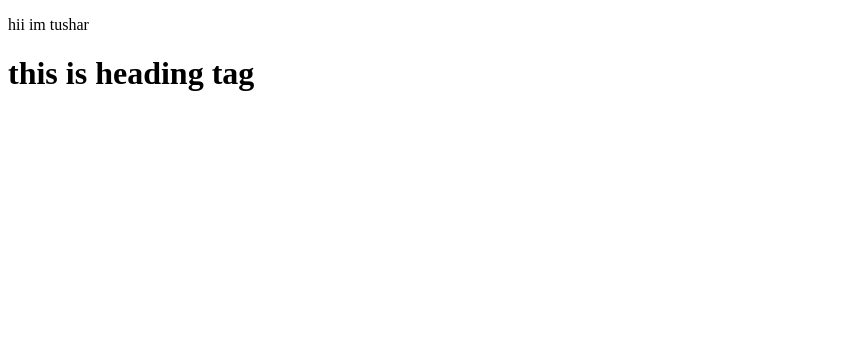
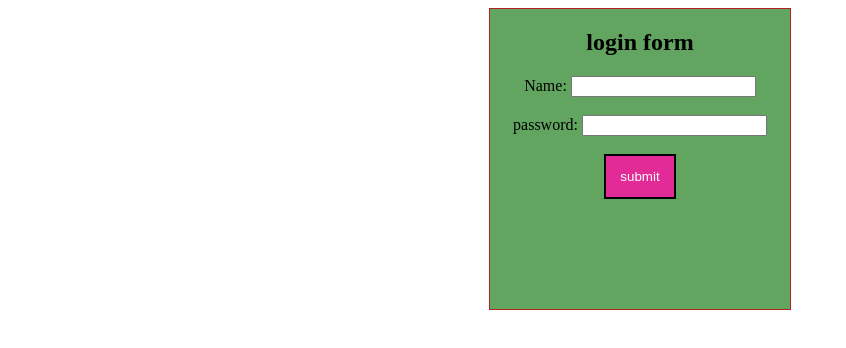
Before and after one commit to tusharnikam2796/AngularProject, an Angular app in the folder My_practice_project/: page / in a window 1280 px wide. Shown: the top 348 px of the page, without its empty margins (0-846 px from the left). Built offline with nearby package versions, Linux system fonts and the light colour scheme.

Commit message:
property one way data binding

```diff
--- a/My_practice_project/src/app/app.component.css
+++ b/My_practice_project/src/app/app.component.css
@@ -0,0 +1,16 @@
+.container {
+    border: 1px solid rgb(178, 35, 35);
+    width: 300px;
+    height: 300px;
+    text-align: center;
+    margin: auto;
+    background-color: #61a561
+}
+
+.btn {
+    background-color: rgb(226, 43, 150);
+    background-color: rgb(226, 43, 150);
+    padding: 13px 14px;
+    border: 2px solid black;
+    color: white;
+}
--- a/My_practice_project/src/app/app.component.html
+++ b/My_practice_project/src/app/app.component.html
@@ -1,2 +1,9 @@
-<p>hii im tushar</p>
-<h1>this is heading tag</h1>
+<div>
+    <form class="container">
+        <h2>{{formTitle}}</h2>
+        Name:   <input type="text"><br>  <br>
+        password:   <input type="text"><br>  <br>
+        <button class="btn">submit</button>
+
+    </form>
+</div>
--- a/My_practice_project/src/app/app.component.ts
+++ b/My_practice_project/src/app/app.component.ts
@@ -7,4 +7,10 @@ import { Component } from '@angular/core';
 })
 export class AppComponent {
   title = 'My_practice_project';
+  firstName : string = "tushar";
+  firstName1 = "tushar";
+  firstName2! : string;
+  surName : any;
+  formTitle:string="login form";
+
 }
```
